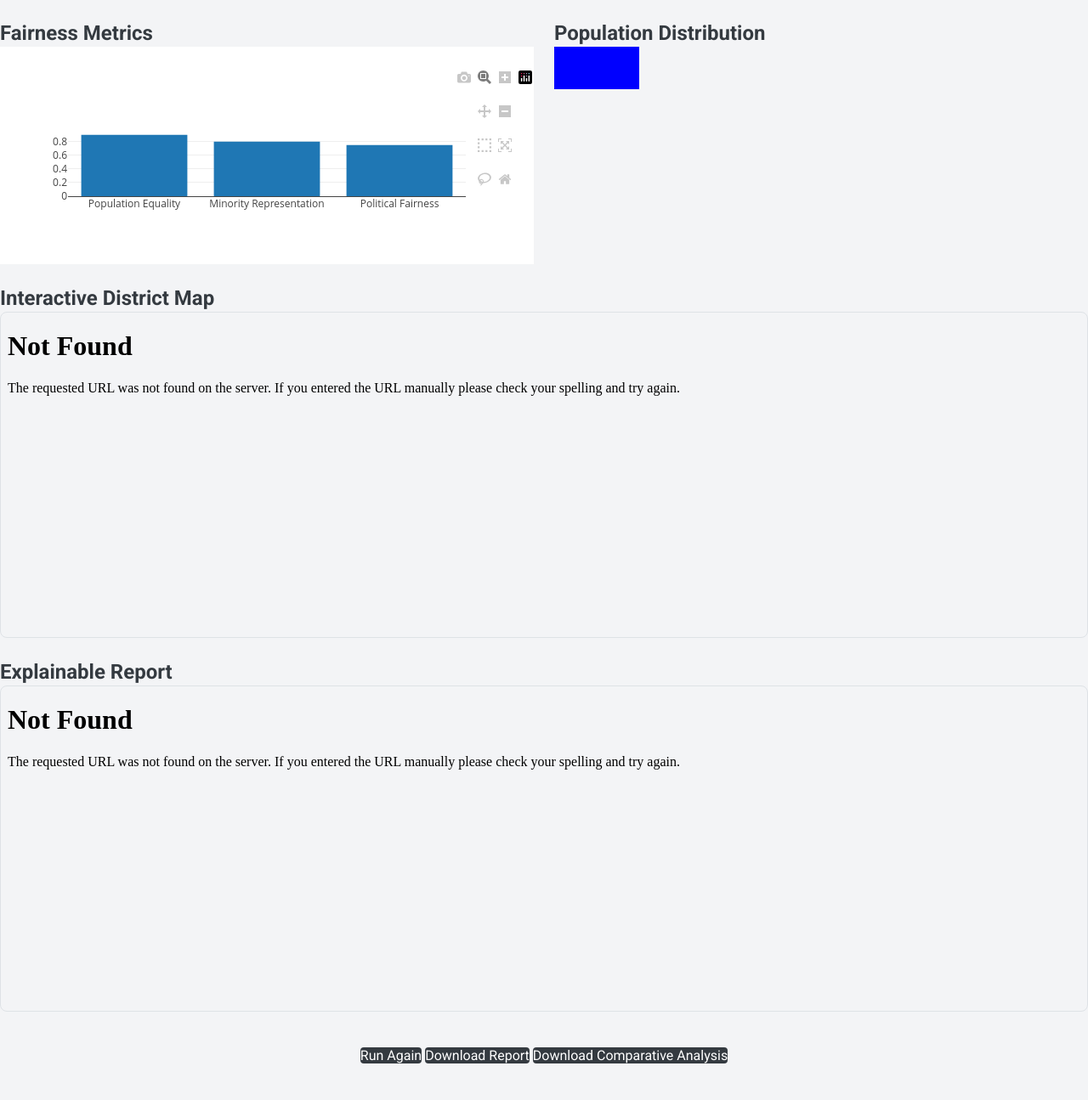
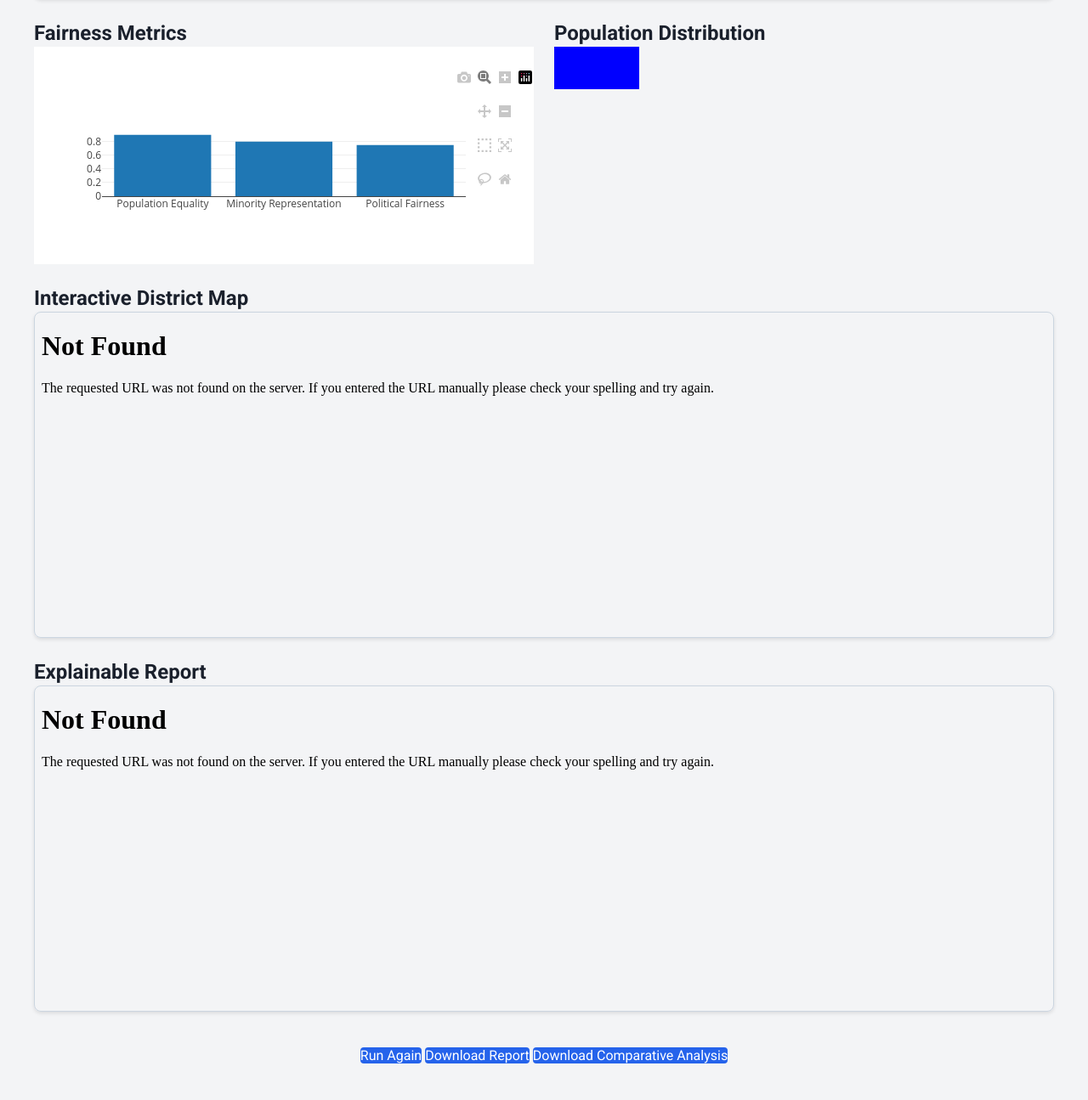
Before and after one commit to nateschmiedehaus/fairmandering, a Flask app: template templates/results.html in a window 1280 px wide. Shown: the part 537-1832 px from the top of the page at 85% size. Run offline with Flask 3, Linux system fonts and the light colour scheme; the template is opened without the code that fills it, so the values that code supplies are empty; parts of the project's set-up code (start-up, migrations or seed data) failed here and were passed over; some libraries are stand-ins or nearby versions.

Commit message:
Update custom.css

```diff
--- a/static/custom.css
+++ b/static/custom.css
@@ -3,26 +3,33 @@
 /* Custom Fonts */
 @import url('https://fonts.googleapis.com/css2?family=Roboto:wght@400;700&display=swap');
 
+/* Base Styles */
 body {
     font-family: 'Roboto', sans-serif;
-    background-color: #f4f6f9;
+    background-color: #f9fafb;
 }
 
-h1, h2, h3 {
-    color: #343a40;
+h1, h2 {
+    color: #1a202c;
 }
 
+.container {
+    max-width: 1200px;
+    margin: 0 auto;
+}
+
+/* Tailwind Integration */
 .section {
     padding: 20px;
     background-color: #ffffff;
     border-radius: 8px;
-    box-shadow: 0 2px 4px rgba(0, 0, 0, 0.1);
+    box-shadow: 0 4px 8px rgba(0, 0, 0, 0.1);
     margin-bottom: 30px;
 }
 
-/* Customize Buttons */
+/* Button Styles */
 .btn-custom {
-    background-color: #343a40;
+    background-color: #2563eb;
     color: #ffffff;
     border: none;
     border-radius: 4px;
@@ -30,12 +37,22 @@ h1, h2, h3 {
 }
 
 .btn-custom:hover {
-    background-color: #495057;
-    color: #ffffff;
+    background-color: #1e40af;
 }
 
-/* Iframe Styling */
+/* Iframe Styles */
 iframe {
-    border: 1px solid #dee2e6;
+    border: 1px solid #cbd5e0;
     border-radius: 8px;
+    box-shadow: 0 2px 4px rgba(0, 0, 0, 0.1);
 }
+
+/* Tooltip Styles */
+#tooltip {
+    position: absolute;
+    background-color: rgba(0, 0, 0, 0.7);
+    color: white;
+    padding: 5px;
+    border-radius: 5px;
+    visibility: hidden;
+}
```
